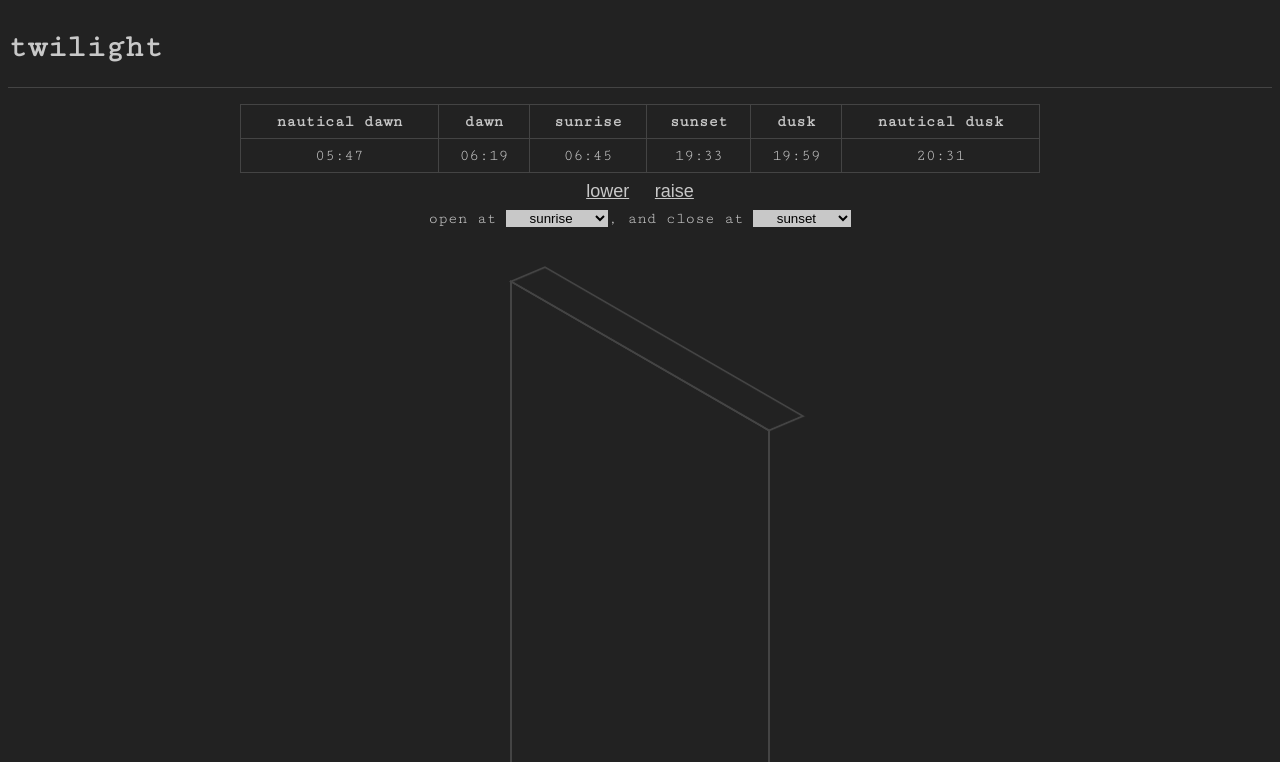
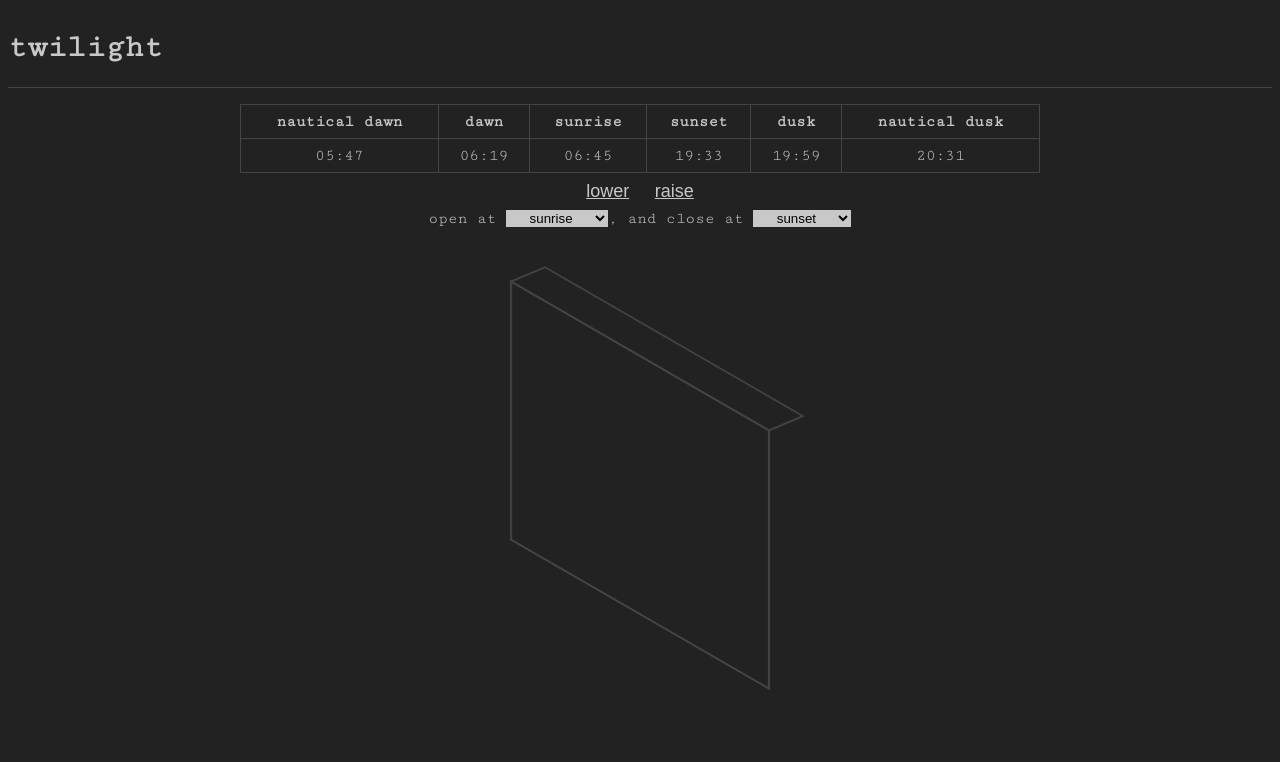
Before and after one commit to harry48225/twilight, a Svelte app in the folder firmware/webapp/: page / in a window 1280 px wide. Shown: the top 762 px of the page. Built offline with nearby package versions, Linux system fonts and the light colour scheme.

Commit message:
Add windowsill

```diff
--- a/firmware/webapp/src/BlindGraphic.svelte
+++ b/firmware/webapp/src/BlindGraphic.svelte
@@ -1,9 +1,11 @@
 <script lang="ts">
+  export let height: number = 0;
 
+  setTimeout(() => {height = 256}, 500);
 </script>
 
 <div class="canvas">
-  <div class="blind">
+  <div class="blind" style={`height: ${height}px`}>
   </div>
 </div>
 
@@ -22,9 +24,12 @@
     width: 256px;
     border: 2px #444 solid;
     transform-style: preserve-3d;
+    display: block;
     transform: skewY(30deg);
+    background-color: #222;
 
-    &::after {
+    // Top of blind
+    &::before {
       content: "";
       display: inline-block;
       height: 32px;
@@ -32,5 +37,16 @@
       border: 2px #444 solid;
       transform: skewX(-45deg) translateY(-36px) translateX(-21px);
     }
+
+    // Window sill
+    &::after {
+      content:"";
+      display: block;
+      border: 2px #c8c8c8 solid;
+      width: 320px;
+      height: 64px;
+      transform: skewX(-45deg) translateY(440px) translateX(408px) translateZ(-1px);
+
+    }
   }
 </style>
```
